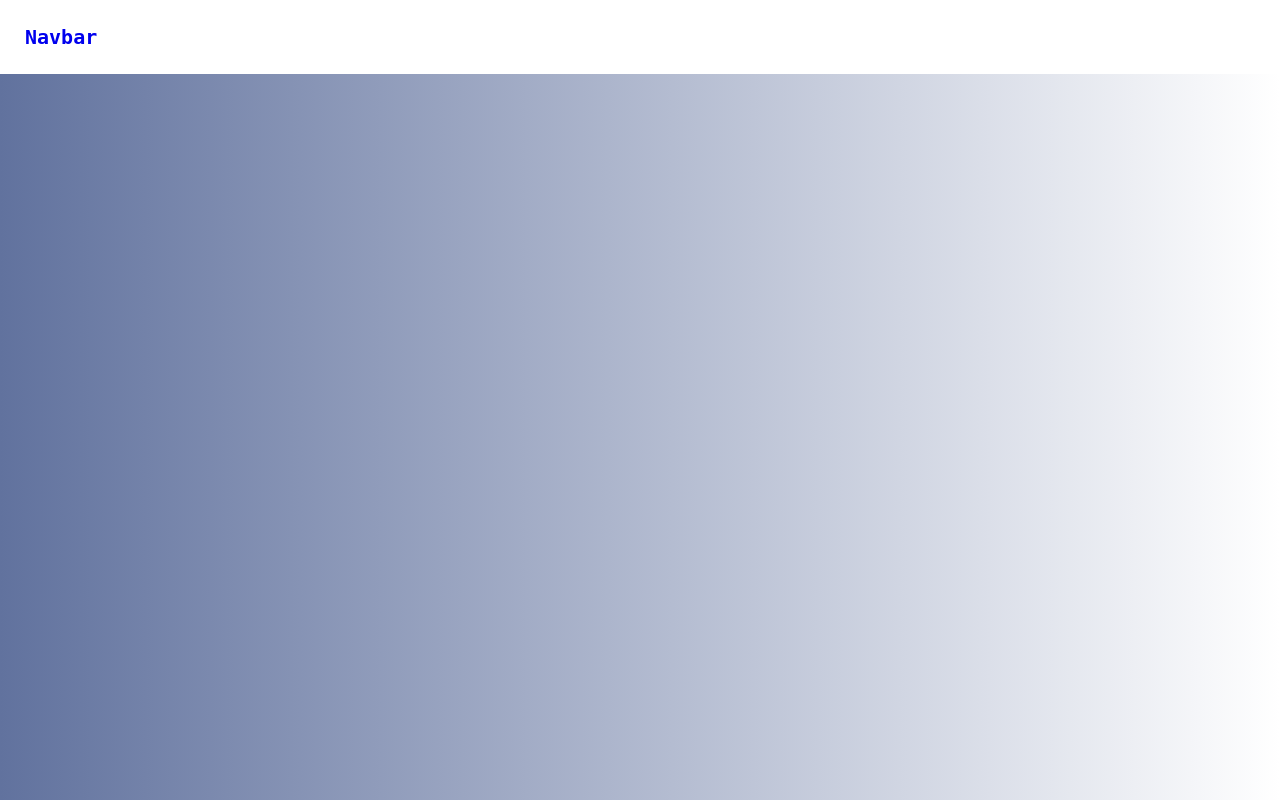
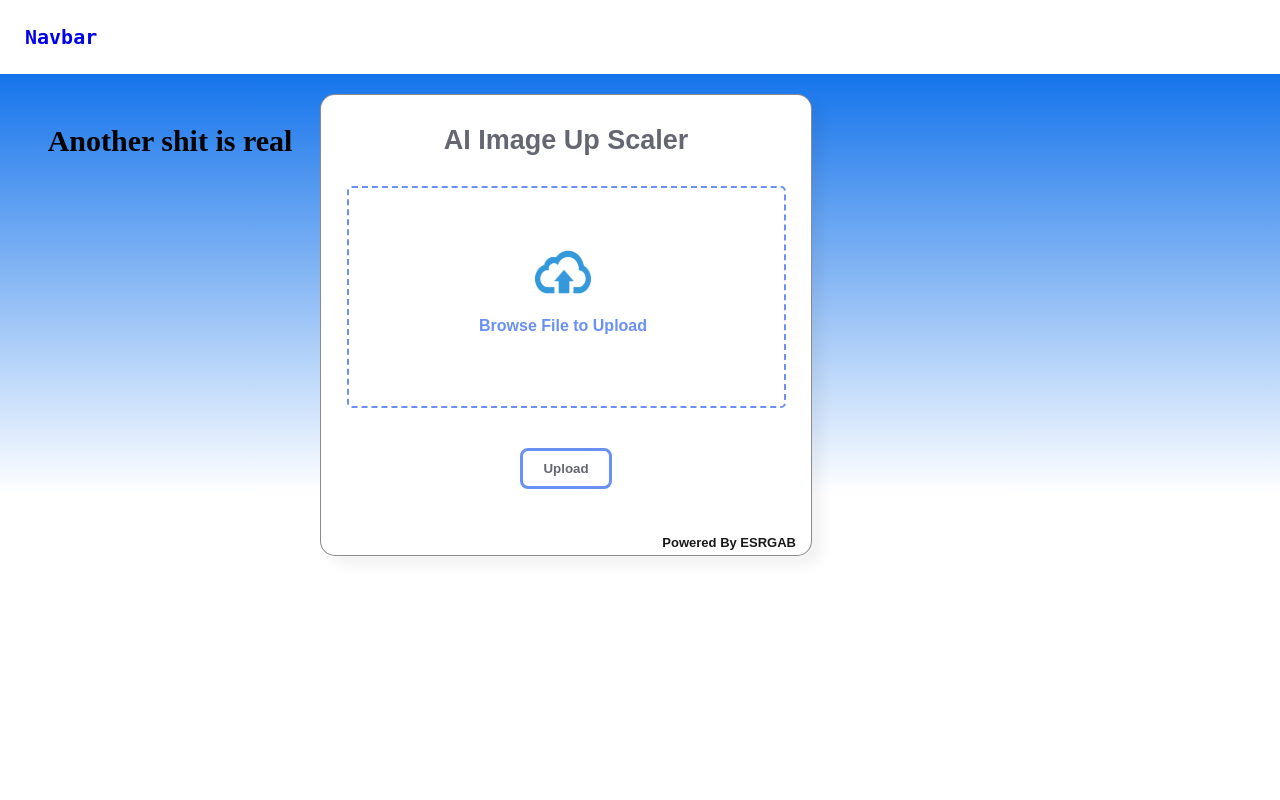
Before and after one commit to An0n-xen/WebApp_Img_UpScale, a Flask app: page / in a window 1280 px wide. Run offline with Flask 2, Linux system fonts and the light colour scheme.

Commit message:
Added alot of shit

```diff
--- a/app.py
+++ b/app.py
@@ -7,7 +7,7 @@ app = Flask(__name__)
 
 @app.route('/')
 def home():
-    return render_template('layout.html')
+    return render_template('index.html')
 
 
 
--- a/static/css/style.css
+++ b/static/css/style.css
@@ -1,8 +1,6 @@
 body{
     margin: 0;
     padding: 0;
-    background-image: linear-gradient(to right, #61729e ,white );
-    /*#1574EB #61729e*/
 }
 
 #nav_bar{
@@ -11,6 +9,7 @@ body{
     font-weight: bold;
     font-size: 20px;
     font-family: monospace;
+    box-shadow: 7px 7px 12px rgba(0,0,0,0.05);
 }
 
 #nav_bar a{
@@ -20,3 +19,132 @@ body{
 #nav_bar a p{
     padding-left: 20px;
 }
+
+.Intro{
+    font-size: 30px;
+    font-weight: 600;
+    text-align: center;
+    float: left;
+    width: 300px;
+}
+
+.upload-div{
+    position: relative;
+    width: 430px;
+    right: 0;
+    background-color: #fff;
+    border-radius: 15px;
+    border: 1px solid rgba(0,0,0,0.45);
+    padding: 30px;
+    box-shadow: 10px 10px 12px rgba(0,0,0,0.05);
+}
+
+.header{
+    position: relative;
+    height: 500px;
+    padding: 20px;
+    padding-bottom: 80px;
+    margin-bottom: 30px;
+
+    background-image: linear-gradient(to bottom, #1574EB ,white 70% );
+    /*#1574EB #61729e*/
+}
+
+.footer{
+    margin-top: 20px;
+}
+
+#file-input{
+    opacity: 0;
+    padding: 80px;
+    margin: 0;
+    border: 1px solid black;
+}
+
+.Intro-upload-div{
+    display: flex;
+    flex-direction: row;
+}
+
+.upload-div header{
+    color: #646772;
+    font-size: 27px;
+    font-weight: 600;
+    text-align: center;
+    font-family: "Poppins",sans-serif;
+}
+
+.upload-footer{
+    opacity: 0.9;
+    position: absolute;
+    text-align: right;
+
+    color: black;
+
+    font-weight: bold;
+    font-family:sans-serif;
+    font-size: 13px;
+
+    width: 455px;
+
+
+    left: 0;
+    bottom: 0;
+    padding-left: 20px;
+    padding-bottom: 5px;
+}
+
+.upload-div form{
+    height: 400px;
+    display: flex;
+    align-items: center;
+    justify-items: center;
+    flex-direction: column;
+}
+
+#form-input{
+    position: relative;
+    padding: 10px;
+    padding-bottom: 25px;
+    margin: 30px 0;
+    border-radius: 5px;
+    border: 2.5px dashed #6990F2;
+}
+
+#form-input:hover{
+    border: 2.5px solid rgb(0, 19, 128);
+}
+
+#upload-text-ui{
+    position: absolute;
+    left: 30%;
+    top: 20%;
+
+    text-align: center;
+
+    font-size: 16px;
+    margin-top: 15px;
+    color: #6990F2;
+    font-family: "Poppins",sans-serif;
+}
+
+
+#upload-text-ui p{
+    font-weight: bolder;
+}
+
+#upload-btn{
+    background-color:white;
+    font-weight: bold;
+    color: #646772;
+    border: 3px solid #6990F2;
+    border-radius:8px;
+    margin-top: 10px;
+    padding: 10px;
+    padding-left: 20px;
+    padding-right: 20px;
+    }
+
+#upload-btn:hover{
+    border: 3px solid rgb(0, 19, 128);
+}
--- a/templates/index.html
+++ b/templates/index.html
@@ -0,0 +1,73 @@
+{% extends 'layout.html'%}
+
+{% block content%}
+
+<div class="header">
+
+    <div class="Intro-upload-div">
+        <div class="Intro">
+            <p>Another shit is real</p>
+        </div>
+
+        <div class="upload-div">
+            <form action="/upload" method="POST" enctype="multipart/form-data">
+                <header> AI Image Up Scaler </header>
+                <div id="form-input">
+                    <input type="file" name="Images" multiple="true" required id="file-input">
+
+                    <div id="upload-text-ui">
+                        <img src="/static/upload.png"  height="50" width="70" alt="" id="upload-img">
+                        <img src="/static/upload_chg.png"  height="50" width="70" alt="" id="upload-chg-img" style="display:none;">
+                        <p id="upload-p">Browse File to Upload</p>
+                    </div>
+
+                </div>
+
+                <input type="submit" value="Upload" id="upload-btn">
+            </form>
+
+            <div class="upload-footer">
+                Powered By ESRGAB
+            </div>
+
+        </div>
+    </div>
+</div>
+
+<div class="footer">
+
+</div>
+
+<script>
+
+    let upload_par = document.querySelector('#upload-p');
+    let upload_box = document.querySelector('#form-input');
+
+    let upload_img = document.querySelector('#upload-img');
+    let upload_img_chg = document.querySelector('#upload-chg-img');
+
+    upload_box.addEventListener('mouseover',() => {
+        upload_par.style.color = 'rgb(0, 19, 128)';
+
+        // Making first img display none
+        upload_img.style.display = "none";
+
+        // Making hover img display inline
+        upload_img_chg.style.display = 'inline';
+
+    });
+
+    upload_box.addEventListener('mouseout',() => {
+        upload_par.style.color = '#6990F2';
+
+        // Making first img display inline
+        upload_img.style.display = "inline";
+
+        // Making hover img display none
+        upload_img_chg.style.display = 'none';
+
+
+    });
+</script>
+
+{% endblock content %}
--- a/templates/layout.html
+++ b/templates/layout.html
@@ -16,7 +16,12 @@
             <div class="container-fluid">
               <a class="navbar-brand mb-0 1" href="#"> <p>Navbar</p> </a>
             </div>
-          </nav>
+        </nav>
+
+
+        {% block content %}
+
+        {% endblock content %}
 
     </body>
 </html>
```
Also changed, not shown: static/upload.png (added), static/upload_chg.png (added).
